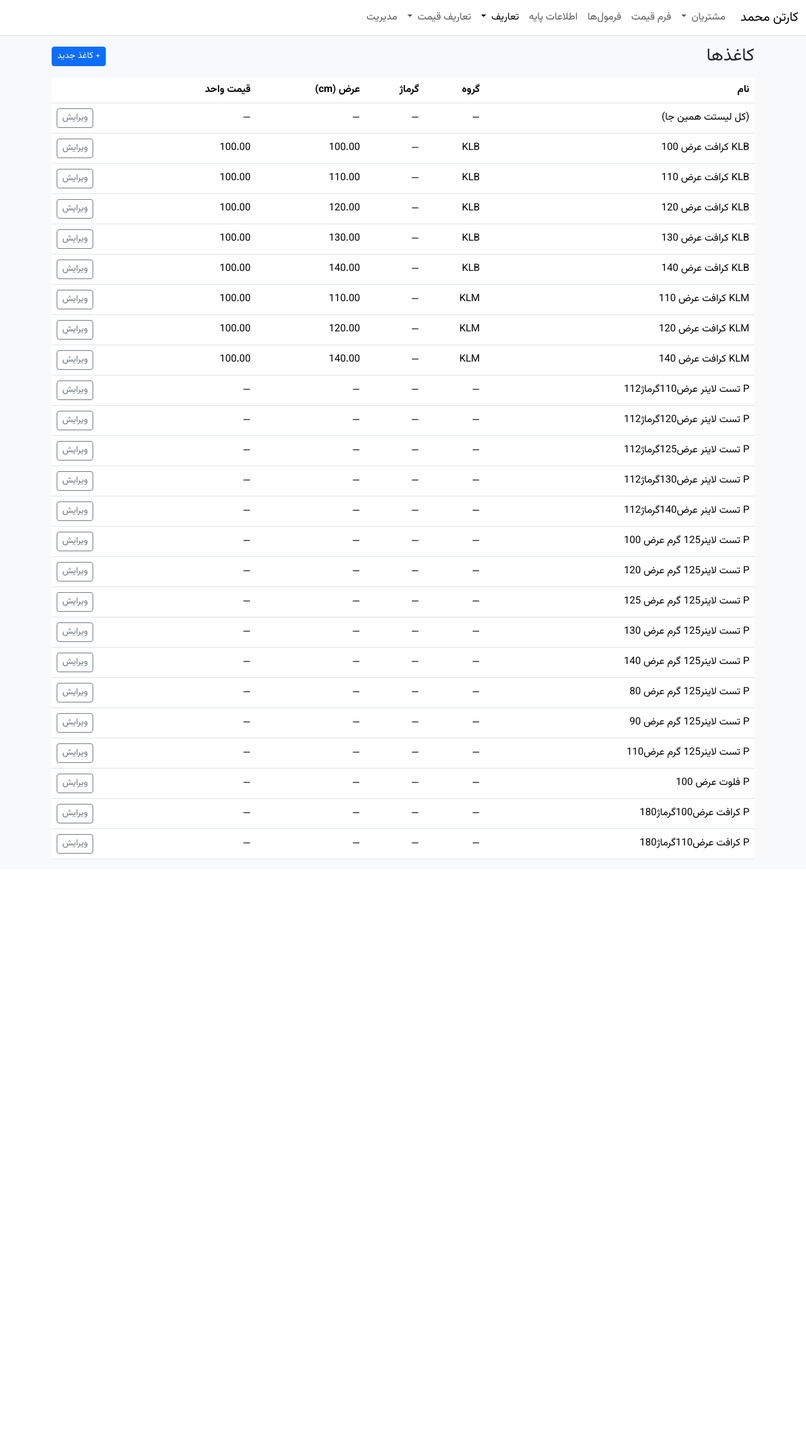
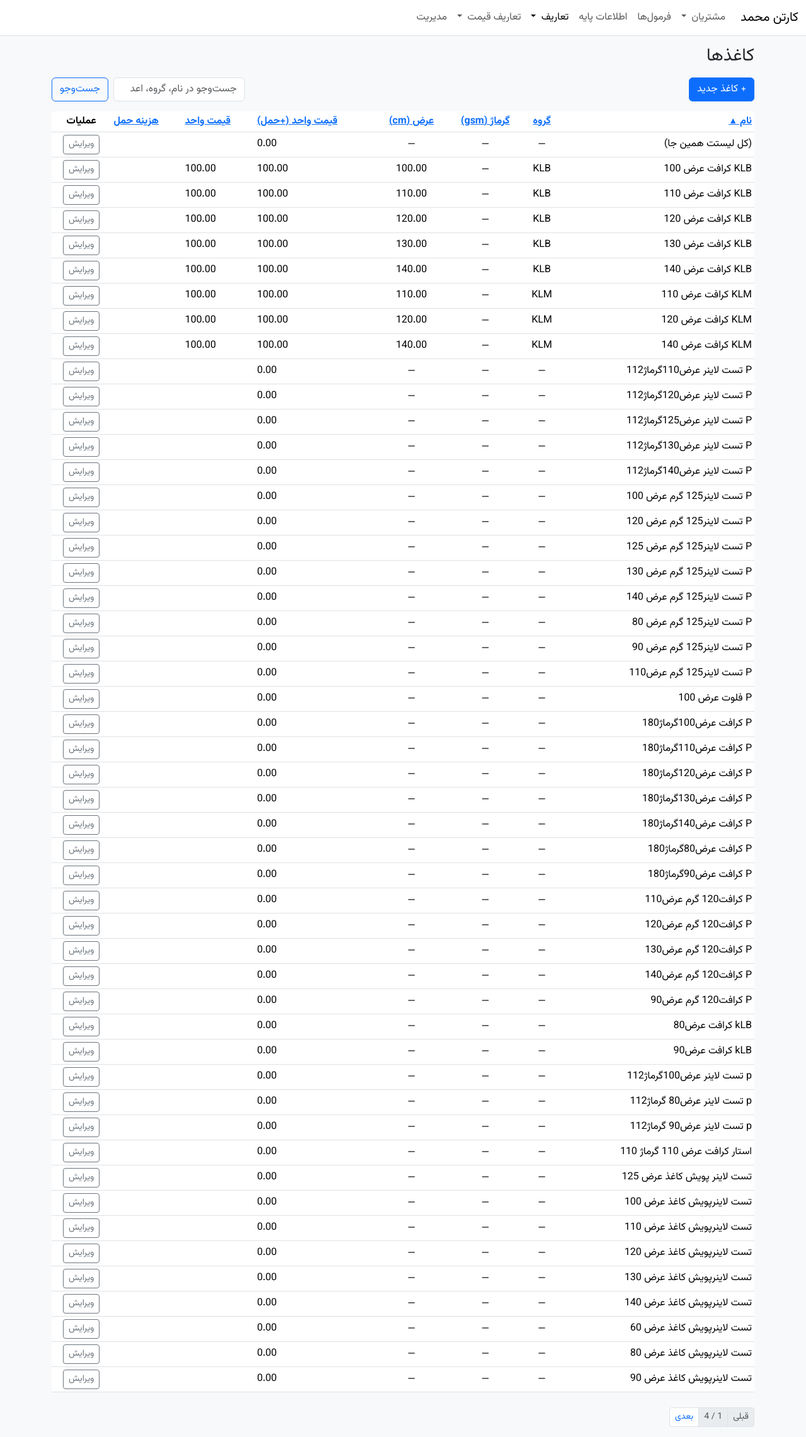
Before and after one commit to setarehHosseinNet/carton_pricing_Mohamad, a Django app: page /papers/ in a window 1280 px wide. Shown: the whole page at 63% size. Before the commit the page ends 1364 px from the top, so only its background shows below. Run offline with Django 5.2, Linux system fonts and the light colour scheme; data comes from the database, SQL or seed files in the repository; both versions use the stored data as it was after the commit; some libraries are stand-ins or nearby versions.

Commit message:
Changes on the paper list page with search and sorting

```diff
--- a/carton_pricing/forms.py
+++ b/carton_pricing/forms.py
@@ -180,39 +180,26 @@ class PaperGroupForm(NormalizeDigitsModelForm):
         }
 
 
-class PaperForm(NormalizeDigitsModelForm):
-    """فرم واحد کاغذ (برای CRUD مستقل و همچنین درون فرم‌ست گروه)."""
+# carton_pricing/forms.py
+from django import forms
+from .models import Paper
+
+class PaperForm(forms.ModelForm):
     class Meta:
         model = Paper
-        fields = ["name_paper", "group", "grammage_gsm", "width_cm", "unit_price", "unit_amount"]
-        labels = {
-            "name_paper": "نام کاغذ",
-            "group": "گروه",
-            "grammage_gsm": "گرماژ (gsm)",
-            "width_cm": "عرض (cm)",
-            "unit_price": "قیمت واحد",
-            "unit_amount": "مقدار واحد",
-        }
+        fields = [
+            "name_paper", "group", "grammage_gsm", "width_cm",
+            "unit_price", "shipping_cost", "unit_amount",
+        ]
         widgets = {
-            "name_paper":  forms.TextInput(attrs={"class": "form-control", "placeholder": "Kraft 140"}),
+            "name_paper":  forms.TextInput(attrs={"class": "form-control"}),
             "group":       forms.Select(attrs={"class": "form-select"}),
             "grammage_gsm":forms.NumberInput(attrs={"class": "form-control", "min": 0, "step": 1}),
-            "width_cm":    forms.NumberInput(attrs={"class": "form-control", "min": 0, "step": "0.01"}),
-            "unit_price":  forms.NumberInput(attrs={"class": "form-control", "min": 0, "step": "0.01"}),
-            "unit_amount": forms.TextInput(attrs={"class": "form-control", "placeholder": "1 m²"}),
+            "width_cm":    forms.NumberInput(attrs={"class": "form-control", "step": "0.01"}),
+            "unit_price":  forms.NumberInput(attrs={"class": "form-control", "step": "0.01"}),
+            "shipping_cost": forms.NumberInput(attrs={"class": "form-control", "step": "0.01"}),  # 👈 جدید
+            "unit_amount": forms.TextInput(attrs={"class": "form-control"}),
         }
-
-    def __init__(self, *args, **kwargs):
-        super().__init__(*args, **kwargs)
-        # برای UX بهتر: گروه‌ها را مرتب و گزینهٔ خالی بگذار
-        self.fields["group"].queryset = PaperGroup.objects.order_by("name")
-        self.fields["group"].empty_label = "— انتخاب گروه —"
-
-    def clean_name_paper(self) -> str:
-        name = (self.cleaned_data.get("name_paper") or "").strip()
-        if not name:
-            raise ValidationError("نام کاغذ الزامی است.")
-        return name
 
 
 # فرم‌ست کاغذها داخل صفحهٔ گروه کاغذ
@@ -481,9 +468,16 @@ class GroupPriceUpdateForm(forms.Form):
         widget=forms.Select(attrs={"class": "form-select"}),
     )
     new_price = forms.DecimalField(
-        max_digits=12, decimal_places=2, min_value=0,
+        max_digits=12, decimal_places=0, min_value=0,
         label="قیمت واحد جدید",
         widget=forms.NumberInput(attrs={"class": "form-control", "step": "0.01"}),
+    )
+    # 🆕 اختیاری: به‌روزرسانی هزینه حمل
+    apply_shipping = forms.BooleanField(required=False, initial=False, label="به‌روزرسانی هزینه حمل؟")
+    new_shipping_cost = forms.DecimalField(
+        max_digits=12, decimal_places=0, min_value=0, required=False,
+        label="هزینه حمل جدید (اختیاری)",
+        widget=forms.NumberInput(attrs={"class": "form-control", "step": "0.01"})
     )
 
 
--- a/carton_pricing/templates/papers/group_bulk_price.html
+++ b/carton_pricing/templates/papers/group_bulk_price.html
@@ -19,6 +19,12 @@
       {{ form.new_price }}
       {% for e in form.new_price.errors %}<div class="invalid-feedback d-block">{{ e }}</div>{% endfor %}
     </div>
+        <!-- 🆕 هزینه حمل -->
+  <div class="col-md-6">
+    <label class="form-label" for="{{ form.shipping_cost.id_for_label }}">{{ form.shipping_cost.label }}</label>
+    {{ form.shipping_cost }}
+    {% for e in form.shipping_cost.errors %}<div class="invalid-feedback d-block">{{ e }}</div>{% endfor %}
+  </div>
   </div>
 
   <div class="d-flex gap-2 mt-3">
--- a/carton_pricing/templates/papers/group_form.html
+++ b/carton_pricing/templates/papers/group_form.html
@@ -43,6 +43,7 @@
           <th>گرماژ</th>
           <th>عرض (cm)</th>
           <th>قیمت واحد</th>
+             <th>قیمت حمل</th>
           <th>مقدار واحد</th>
           {% if formset.can_delete %}<th class="text-center">حذف؟</th>{% endif %}
         </tr>
@@ -59,6 +60,7 @@
             <td>{{ f.grammage_gsm }}</td>
             <td>{{ f.width_cm }}</td>
             <td>{{ f.unit_price }}</td>
+             <td>{{ f.shipping_cost }}</td>
             <td>{{ f.unit_amount }}</td>
             {% if formset.can_delete %}
               <td class="text-center">{{ f.DELETE }}</td>
--- a/carton_pricing/templates/papers/paper_list.html
+++ b/carton_pricing/templates/papers/paper_list.html
@@ -1,37 +1,120 @@
+{# templates/carton_pricing/papers/list.html #}
 {% extends "base.html" %}
-{% block title %}کاغذها{% endblock %}
+
 {% block content %}
-<div class="d-flex align-items-center mb-3">
-  <h3 class="mb-0">کاغذها</h3>
-  <a href="{% url 'carton_pricing:paper_create' %}" class="btn btn-primary btn-sm ms-auto">+ کاغذ جدید</a>
+<h3 class="mb-3">کاغذها</h3>
+
+<div class="d-flex align-items-center gap-2 mb-3">
+  <a class="btn btn-primary" href="{% url 'carton_pricing:paper_create' %}">+ کاغذ جدید</a>
+
+  <form class="ms-auto d-flex" method="get">
+    {# برای حفظ سورت فعلی هنگام جست‌وجو #}
+    {% if o %}<input type="hidden" name="o" value="{{ o }}">{% endif %}
+    <input type="search" class="form-control" name="q" placeholder="جست‌وجو در نام، گروه، اعداد…" value="{{ q|default:'' }}">
+    {% if q %}
+      <a class="btn btn-outline-secondary ms-2" href="?{% if o %}o={{ o }}{% endif %}">پاک‌کردن</a>
+    {% endif %}
+    <button class="btn btn-outline-primary ms-2" type="submit">جست‌وجو</button>
+  </form>
 </div>
 
-<table class="table table-hover align-middle">
+<div class="table-responsive">
+  <table class="table table-sm align-middle">
     <thead>
+      {% with keep_q="" %}
+        {% if q %}{% with keep_q="q="|add:q|urlencode|add:"&" %}{% endwith %}{% endif %}
+
         <tr>
-      <th>نام</th>
-      <th>گروه</th>
-      <th>گرماژ</th>
-      <th>عرض (cm)</th>
-      <th>قیمت واحد</th>
-      <th></th>
+          <th>
+            <a href="?{{ keep_q }}o={% if order_key == 'name' and not order_desc %}-name{% else %}name{% endif %}">
+              نام
+              {% if order_key == 'name' %}<small>{% if order_desc %}▼{% else %}▲{% endif %}</small>{% endif %}
+            </a>
+          </th>
+          <th class="text-center">
+            <a href="?{{ keep_q }}o={% if order_key == 'group' and not order_desc %}-group{% else %}group{% endif %}">
+              گروه
+              {% if order_key == 'group' %}<small>{% if order_desc %}▼{% else %}▲{% endif %}</small>{% endif %}
+            </a>
+          </th>
+          <th class="text-center">
+            <a href="?{{ keep_q }}o={% if order_key == 'gsm' and not order_desc %}-gsm{% else %}gsm{% endif %}">
+              گرماژ (gsm)
+              {% if order_key == 'gsm' %}<small>{% if order_desc %}▼{% else %}▲{% endif %}</small>{% endif %}
+            </a>
+          </th>
+          <th class="text-center">
+            <a href="?{{ keep_q }}o={% if order_key == 'width' and not order_desc %}-width{% else %}width{% endif %}">
+              عرض (cm)
+              {% if order_key == 'width' %}<small>{% if order_desc %}▼{% else %}▲{% endif %}</small>{% endif %}
+            </a>
+          </th>
+          <th class="text-end">
+            <a href="?{{ keep_q }}o={% if order_key == 'total' and not order_desc %}-total{% else %}total{% endif %}">
+              قیمت واحد (+حمل)
+              {% if order_key == 'total' %}<small>{% if order_desc %}▼{% else %}▲{% endif %}</small>{% endif %}
+            </a>
+          </th>
+          <th class="text-end">
+            <a href="?{{ keep_q }}o={% if order_key == 'unit' and not order_desc %}-unit{% else %}unit{% endif %}">
+              قیمت واحد
+              {% if order_key == 'unit' %}<small>{% if order_desc %}▼{% else %}▲{% endif %}</small>{% endif %}
+            </a>
+          </th>
+          <th class="text-end">
+            <a href="?{{ keep_q }}o={% if order_key == 'ship' and not order_desc %}-ship{% else %}ship{% endif %}">
+              هزینه حمل
+              {% if order_key == 'ship' %}<small>{% if order_desc %}▼{% else %}▲{% endif %}</small>{% endif %}
+            </a>
+          </th>
+          <th class="text-center">عملیات</th>
         </tr>
+      {% endwith %}
     </thead>
+
     <tbody>
-    {% for p in papers %}
+      {% for p in object_list %}
         <tr>
           <td>{{ p.name_paper }}</td>
-        <td>{{ p.group|default:"—" }}</td>
-        <td>{{ p.grammage_gsm|default:"—" }}</td>
-        <td>{{ p.width_cm|default:"—" }}</td>
-        <td>{{ p.unit_price|default:"—" }}</td>
-        <td class="text-end">
-          <a href="{% url 'carton_pricing:paper_update' p.pk %}" class="btn btn-sm btn-outline-secondary">ویرایش</a>
+          <td class="text-center">{{ p.group.name|default:"—" }}</td>
+          <td class="text-center">{{ p.grammage_gsm|default:"—" }}</td>
+          <td class="text-center">{{ p.width_cm|default:"—" }}</td>
+          <td class="text-end">{{ p.total_price|floatformat:2 }}</td>
+          <td class="text-end">{{ p.unit_price|default_if_none:"—"|floatformat:2 }}</td>
+          <td class="text-end">{{ p.shipping_cost|default_if_none:"—"|floatformat:2 }}</td>
+          <td class="text-center">
+            <a class="btn btn-sm btn-outline-secondary" href="{% url 'carton_pricing:paper_update' p.pk %}">ویرایش</a>
           </td>
         </tr>
       {% empty %}
-      <tr><td colspan="6" class="text-center text-muted">چیزی ثبت نشده است.</td></tr>
+        <tr><td colspan="8" class="text-center text-muted">موردی پیدا نشد.</td></tr>
       {% endfor %}
     </tbody>
   </table>
+</div>
+
+{# صفحه‌بندی اختیاری #}
+{% if is_paginated %}
+  <nav class="mt-2">
+    <ul class="pagination pagination-sm">
+      {% if page_obj.has_previous %}
+        <li class="page-item">
+          <a class="page-link" href="?{% if q %}q={{ q|urlencode }}&{% endif %}{% if o %}o={{ o }}&{% endif %}page={{ page_obj.previous_page_number }}">قبلی</a>
+        </li>
+      {% else %}
+        <li class="page-item disabled"><span class="page-link">قبلی</span></li>
+      {% endif %}
+
+      <li class="page-item disabled"><span class="page-link">{{ page_obj.number }} / {{ page_obj.paginator.num_pages }}</span></li>
+
+      {% if page_obj.has_next %}
+        <li class="page-item">
+          <a class="page-link" href="?{% if q %}q={{ q|urlencode }}&{% endif %}{% if o %}o={{ o }}&{% endif %}page={{ page_obj.next_page_number }}">بعدی</a>
+        </li>
+      {% else %}
+        <li class="page-item disabled"><span class="page-link">بعدی</span></li>
+      {% endif %}
+    </ul>
+  </nav>
+{% endif %}
 {% endblock %}
--- a/templates/base.html
+++ b/templates/base.html
@@ -53,12 +53,12 @@
         </li>
 
         <!-- فرم قیمت -->
-        <li class="nav-item">
-          <a class="nav-link {% if url_name == 'price_form' %}active{% endif %}"
-             href="{% url 'carton_pricing:price_form' %}">
-            فرم قیمت
-          </a>
-        </li>
+<!--        <li class="nav-item">-->
+<!--          <a class="nav-link {% if url_name == 'price_form' %}active{% endif %}"-->
+<!--             href="{% url 'carton_pricing:price_form' %}">-->
+<!--            فرم قیمت-->
+<!--          </a>-->
+<!--        </li>-->
 
         <!-- فرمول‌ها -->
         <li class="nav-item">
```
Also changed, not shown: carton_pricing/admin.py (+9 -0 lines), carton_pricing/models.py (+19 -4 lines), carton_pricing/templates/papers/paper_form.html (+6 -1 lines), carton_pricing/views_paper_groups.py (+36 -17 lines), carton_pricing/views_papers.py (+74 -3 lines), carton_pricing/migrations/0005_extracharge_alter_pricequotation_a3_door_type.py (added), carton_pricing/migrations/0006_paper_shipping_cost.py (added), db.sqlite3. Lines whose indentation alone changed are shown as unchanged.
